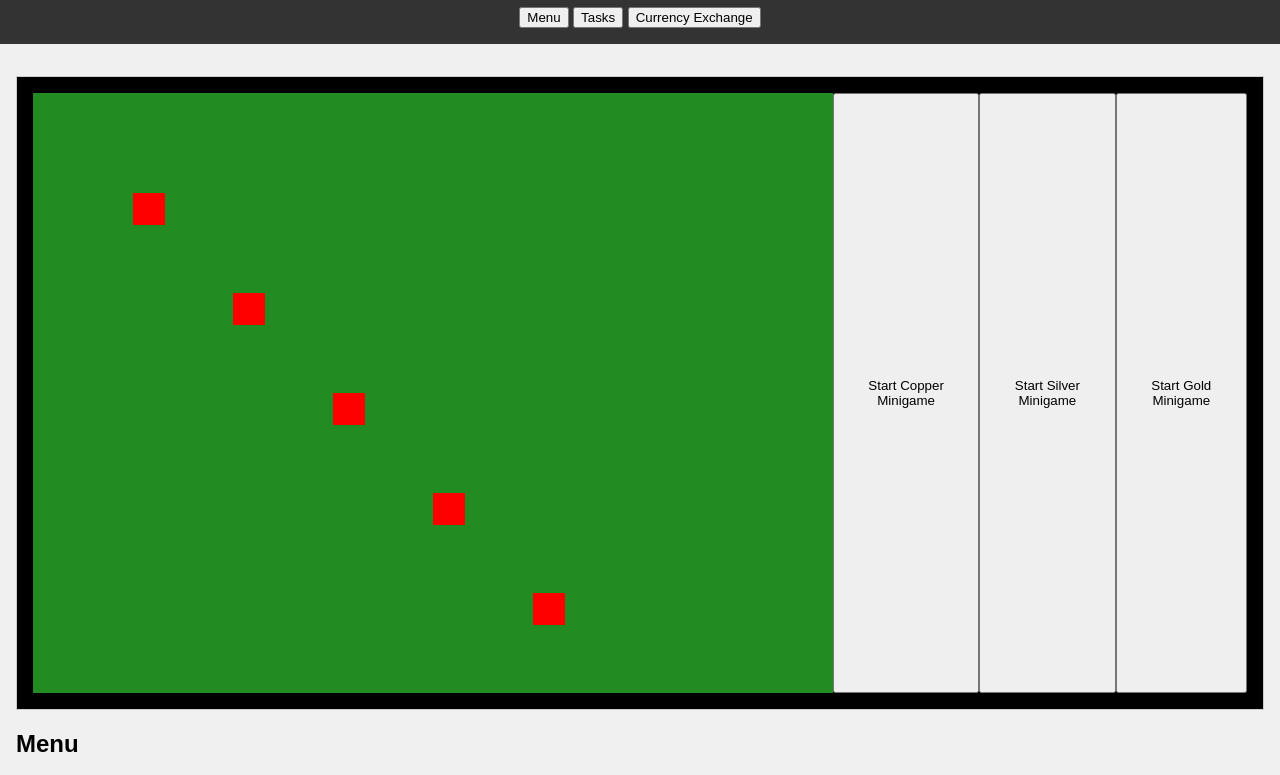
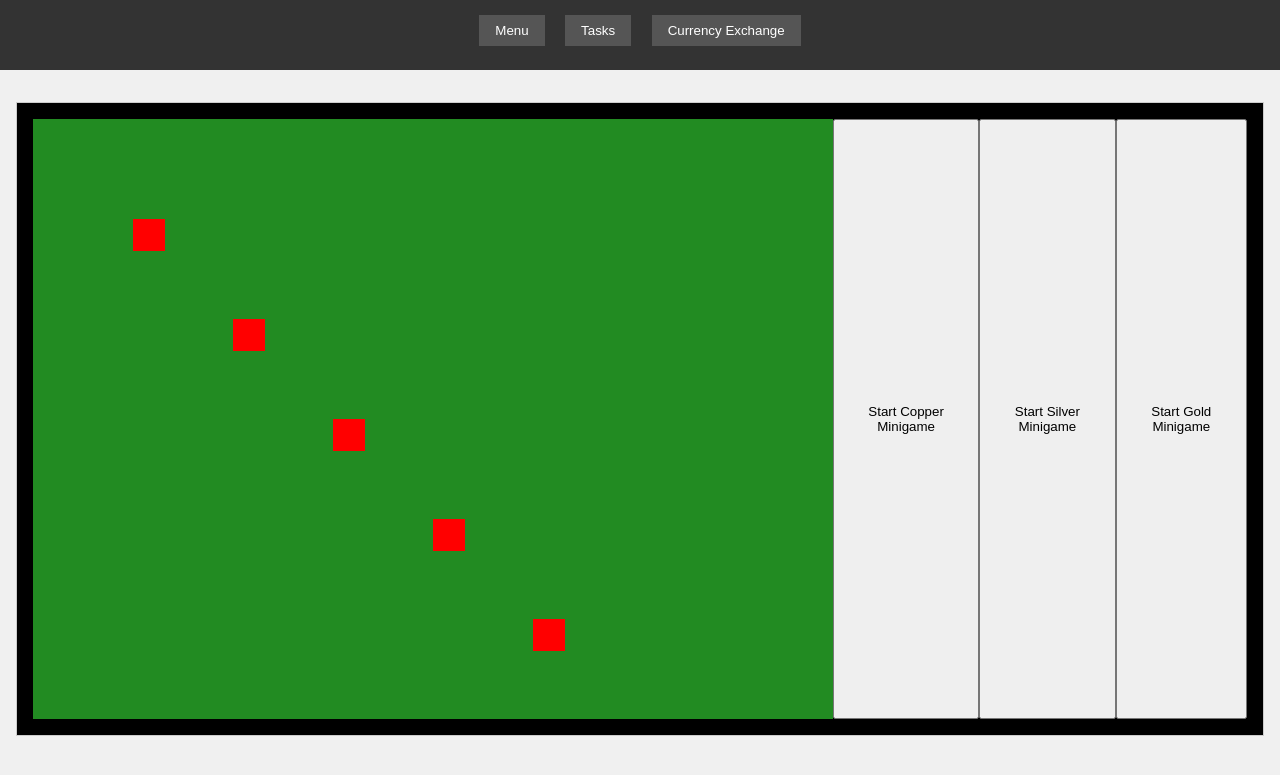
Before and after one commit to Popcorn00106/ISLE.BETA1, a plain HTML site: page index.html in a window 1280 px wide. Shown: the part 89-864 px from the top of the page. After the commit the page ends 841 px from the top, so only its background shows below. Drawn offline with Linux system fonts and the light colour scheme.

Commit message:
Update styles.css

```diff
--- a/styles.css
+++ b/styles.css
@@ -10,6 +10,23 @@ header {
     color: #fff;
     padding: 1rem;
     text-align: center;
+}
+
+nav {
+    margin-top: 1rem;
+}
+
+nav button {
+    margin: 0.5rem;
+    padding: 0.5rem 1rem;
+    background-color: #555;
+    color: #fff;
+    border: none;
+    cursor: pointer;
+}
+
+nav button:hover {
+    background-color: #777;
 }
 
 main {
@@ -28,3 +45,7 @@ main {
 canvas {
     background-color: #87CEEB; /* Sky blue background */
 }
+
+.hidden {
+    display: none;
+}
```
